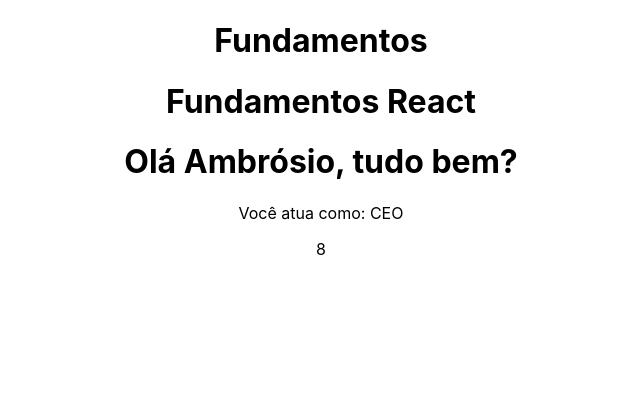
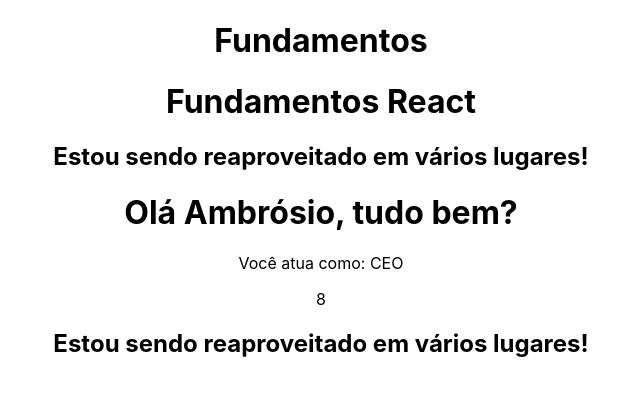
Before and after one commit to tarcisioaraujo/npx-react, a React (Create React App) app in the folder fundamentos/fundamentos/: page / in a window 1280 px wide. Shown: the top 396 px of the page, without its empty margins (319-959 px from the left). Built offline with nearby package versions, Linux system fonts and the light colour scheme.

Commit message:
Testando hierarquia de componentes.

```diff
--- a/fundamentos/fundamentos/src/App.js
+++ b/fundamentos/fundamentos/src/App.js
@@ -1,6 +1,7 @@
 // components
 import FirstComponent from "./components/FirstComponent";
 import TemplateExpressions from "./components/TemplateExpressions";
+import MyComponent from "./components/MyComponent";
 
 // styles / CSS
 import "./App.css";
@@ -11,6 +12,7 @@
       <h1>Fundamentos</h1>
       <FirstComponent />
       <TemplateExpressions />
+      <MyComponent />
     </div>
   );
 }
--- a/fundamentos/fundamentos/src/components/FirstComponent.js
+++ b/fundamentos/fundamentos/src/components/FirstComponent.js
@@ -1,7 +1,10 @@
+import MyComponent from "./MyComponent";
+
 const FirstComponent = () => {
   return (
     <div>
       <h1>Fundamentos React</h1>
+      <MyComponent />
     </div>
   );
 };
--- /dev/null
+++ b/fundamentos/fundamentos/src/components/MyComponent.js
@@ -0,0 +1,9 @@
+const MyComponent = () => {
+  return (
+    <div>
+      <h2>Estou sendo reaproveitado em vários lugares!</h2>
+    </div>
+  );
+};
+
+export default MyComponent;
```
